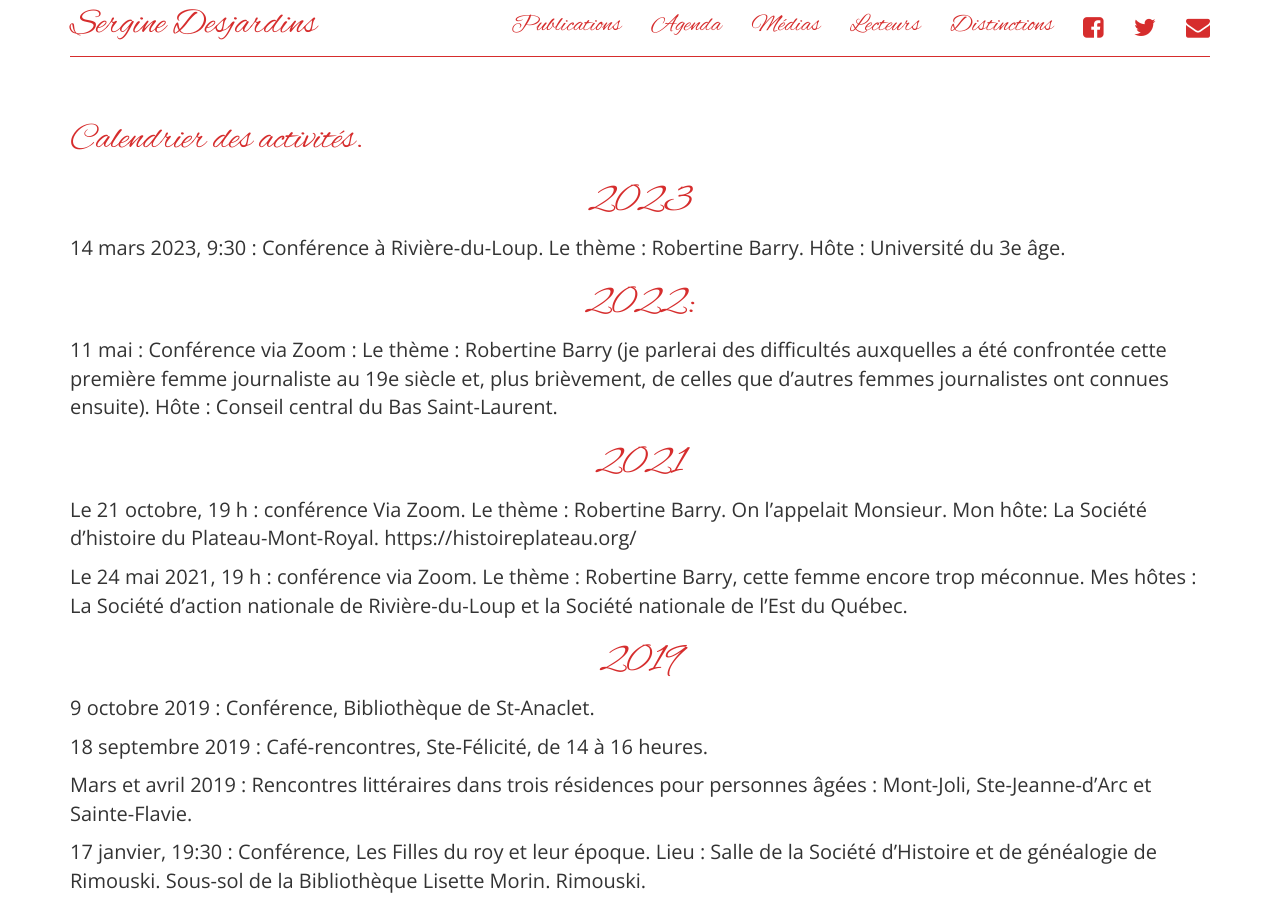
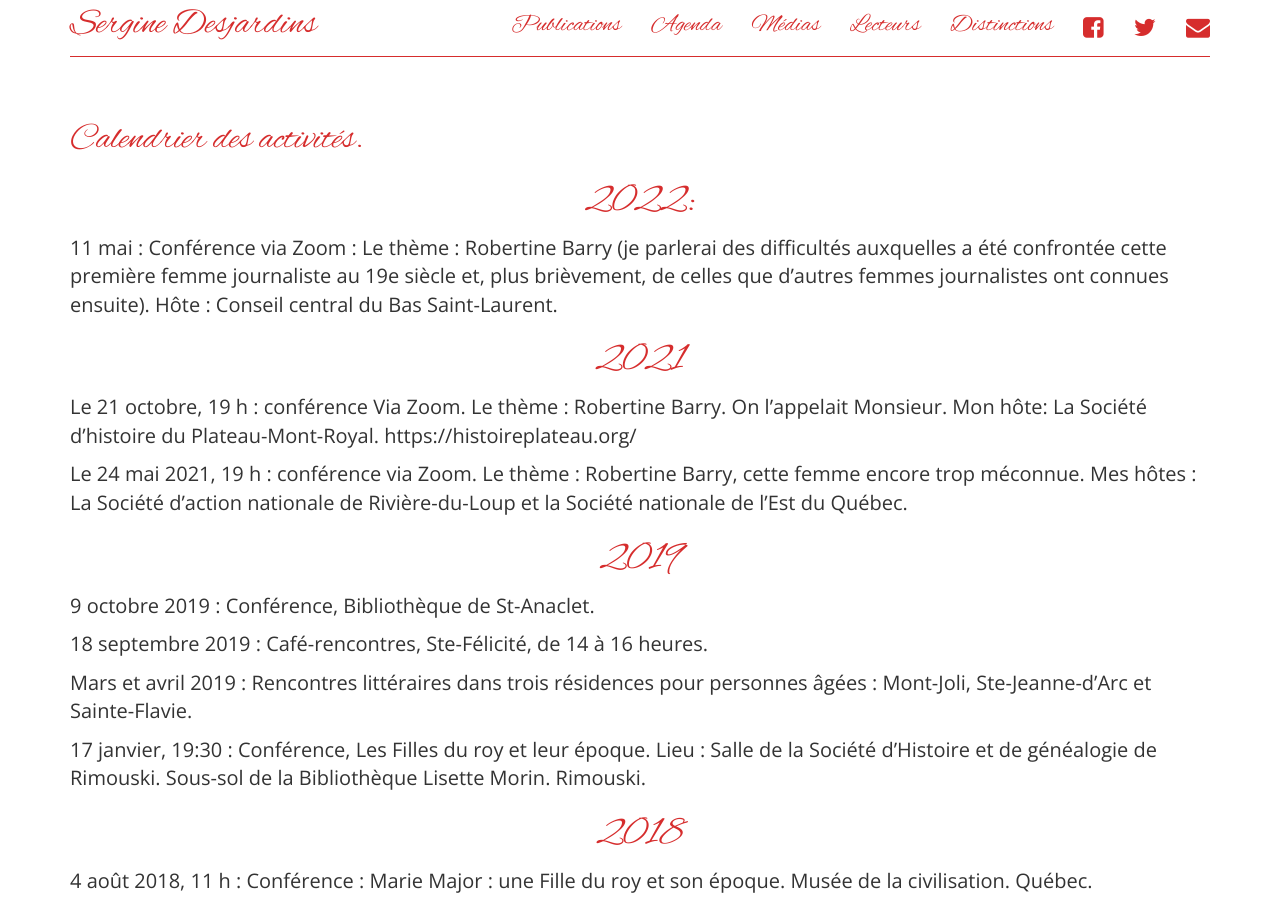
Before and after one commit to serginedesjardins/serginedesjardins.github.io, a Jekyll site: the page built from agenda.md, in a window 1280 px wide and 900 px high. Built offline with Jekyll 4.4.1, drawn with Linux system fonts in a browser that asks for light colours; nearby versions of some CDN libraries.

Commit message:
Enlevé la conférence de mars 2023 à Rivière-Loup

```diff
--- a/agenda.md
+++ b/agenda.md
@@ -5,10 +5,6 @@ permalink: /agenda/
 ---
 
 # Calendrier des activités.
-
-## 2023
-
-14 mars 2023, 9:30  :  Conférence à Rivière-du-Loup. Le thème : Robertine Barry. Hôte : Université du 3e âge.
 
 ## 2022:
 
```
